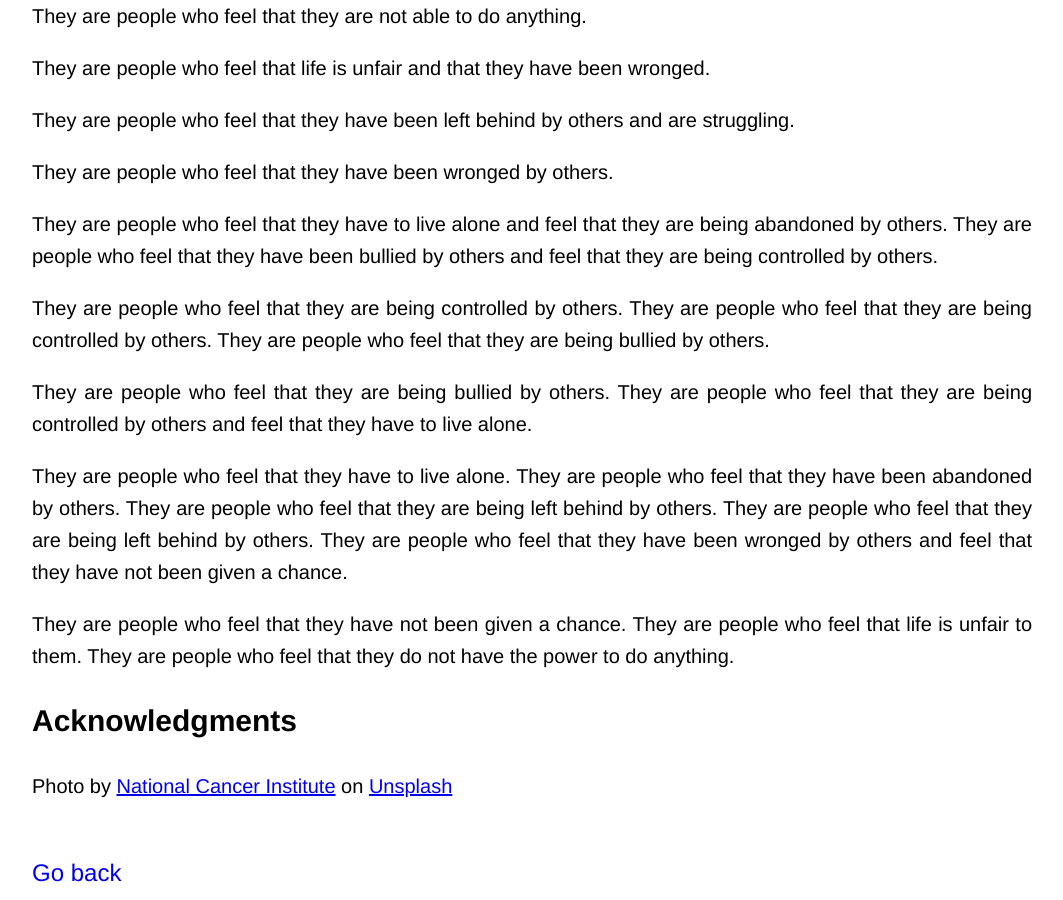
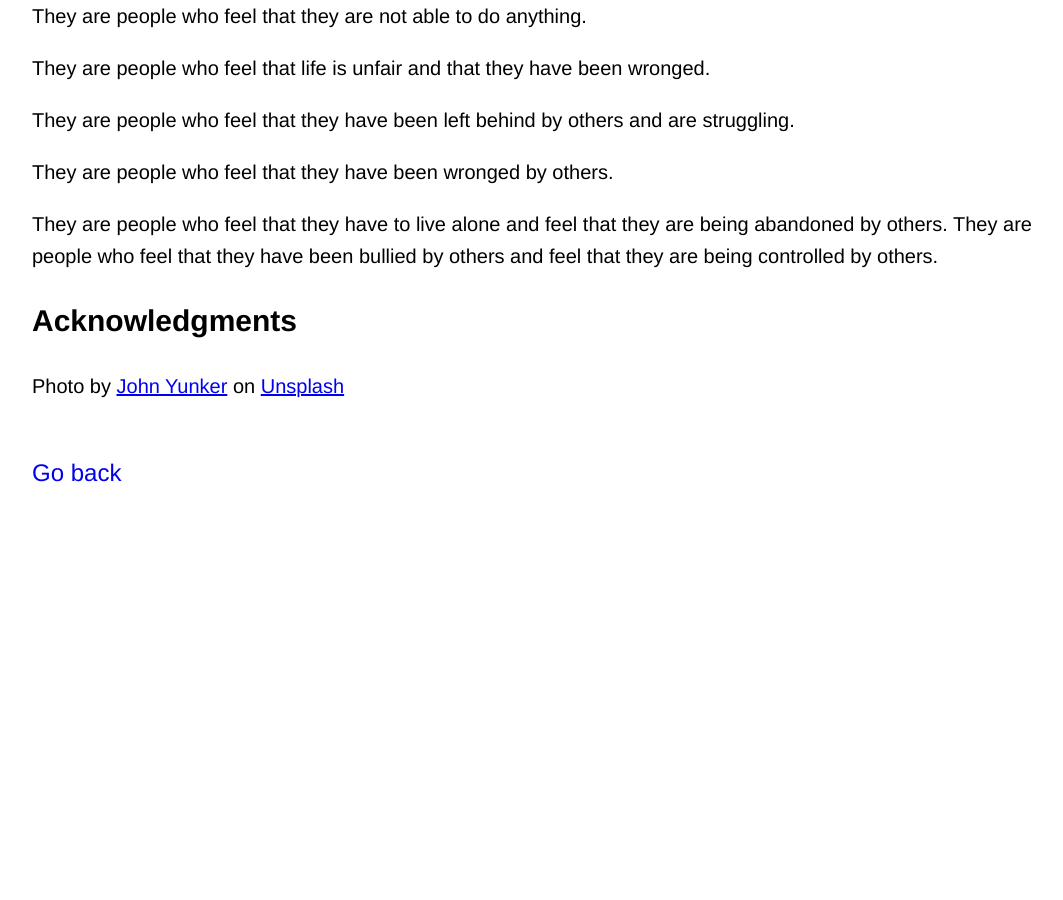
Before and after one commit to leonelBianchi/lebianchi.github.io, a Jekyll site: the page built from _posts/2021-06-14-sadness-and-hapiness.md, in a window 1280 px wide and 900 px high, scrolled down 2784 px. Shown: the whole window, without its empty margins (108-1171 px from the left). Built offline with Jekyll 4.4.1, drawn with Linux system fonts in a browser that asks for light colours; after the commit the page ends 3284 px from its top, so only the background shows below that; some of the changed text lies outside the part shown.

Commit message:
launch panda

```diff
--- a/_posts/2021-06-14-sadness-and-hapiness.md
+++ b/_posts/2021-06-14-sadness-and-hapiness.md
@@ -18,7 +18,7 @@ They are not just any texts, they seek to explain something. What I try to do is
 
 Basically, I only indicate to the model the phrase written in "input". Everything else is generated by the model.
 
-<img src="../../../images/celula.png"> <br> <br>
+<img src="../../../images/sadness.png"> <br> <br>
 
 <b>Input: The following is a text that talks about whether everyone suffers from sadness (and hapiness).</b>
 
@@ -37,7 +37,7 @@ After realizing that you are sad, you should be honest to yourself and realize t
 <b>What do we feel when we are happy?</b>
 When we are happy, we feel very comfortable and experience a pleasant feeling of joy. We feel like everything around us has gone right. We feel like our lives are flowing smoothly. We feel that our hearts are beating slowly. We feel that we are full of energy and have a cheerful mood.
 
-<b>>What should we do when we are happy?</b>
+<b>What should we do when we are happy?</b>
 After realizing that we are happy, we should try to maintain this feeling and not let it go. We should do things that make us happy and think about the things that we have that make us happy.
 
 <b>How do we distinguish between happiness and sadness?</b>
@@ -74,20 +74,7 @@ They are people who feel that they have been wronged by others.
 
 They are people who feel that they have to live alone and feel that they are being abandoned by others. They are people who feel that they have been bullied by others and feel that they are being controlled by others.
 
-They are people who feel that they are being controlled by others. They are people who feel that they are being controlled by others. They are people who feel that they are being bullied by others.
-
-They are people who feel that they are being bullied by others. They are people who feel that they are being controlled by others and feel that they have to live alone.
-
-They are people who feel that they have to live alone. They are people who feel that they have been abandoned by others. They are people who feel that they are being left behind by others.
-They are people who feel that they are being left behind by others. They are people who feel that they have been wronged by others and feel that they have not been given a chance.
-
-They are people who feel that they have not been given a chance. They are people who feel that life is unfair to them. They are people who feel that they do not have the power to do anything.
-
-
-
-
-
 
 ## Acknowledgments
 
-Photo by <a href="https://unsplash.com/@nci?utm_source=unsplash&utm_medium=referral&utm_content=creditCopyText">National Cancer Institute</a> on <a href="https://unsplash.com/s/photos/cell?utm_source=unsplash&utm_medium=referral&utm_content=creditCopyText">Unsplash</a>
+Photo by <a href="https://unsplash.com/@jyunker?utm_source=unsplash&utm_medium=referral&utm_content=creditCopyText">John Yunker</a> on <a href="https://unsplash.com/s/photos/hapiness-and-sadness?utm_source=unsplash&utm_medium=referral&utm_content=creditCopyText">Unsplash</a>
```
Also changed, not shown: _posts/2021-06-13-launching-my-black-panda.md (+4 -0 lines), 1 other file.
